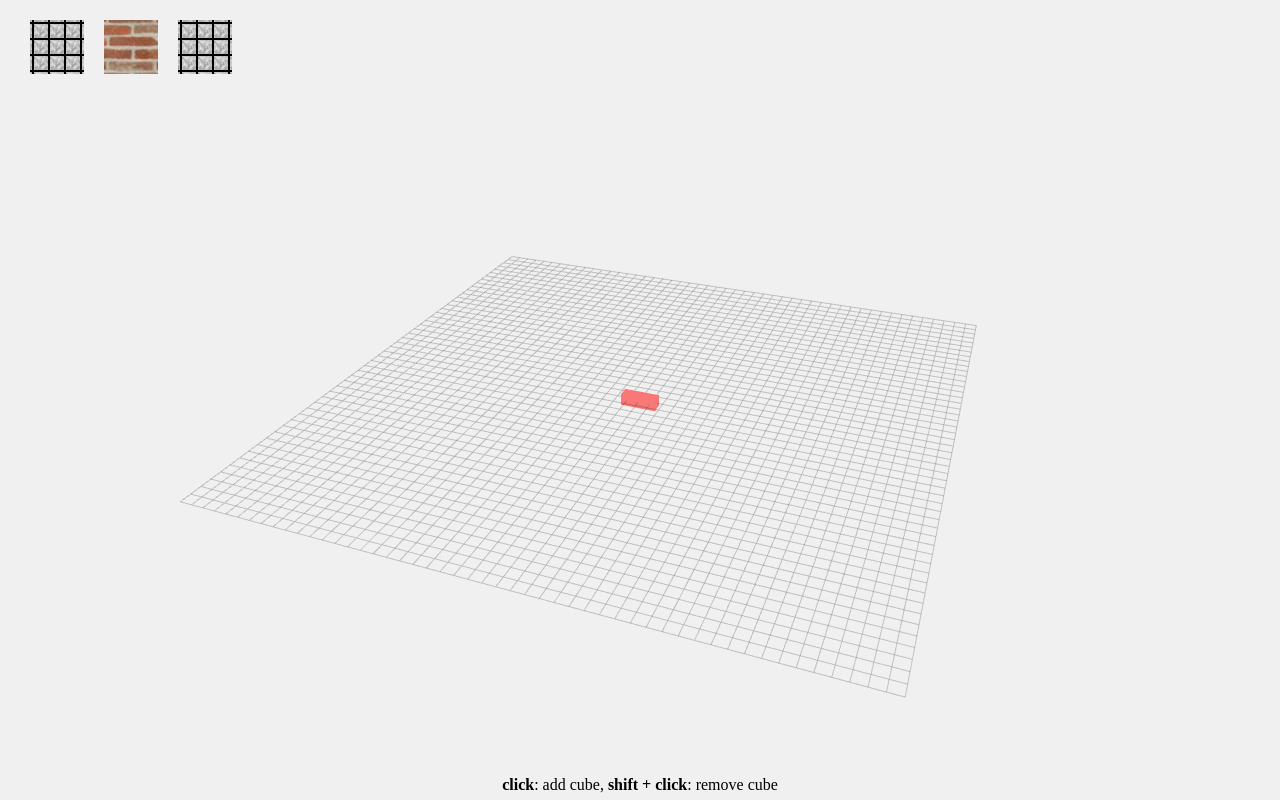
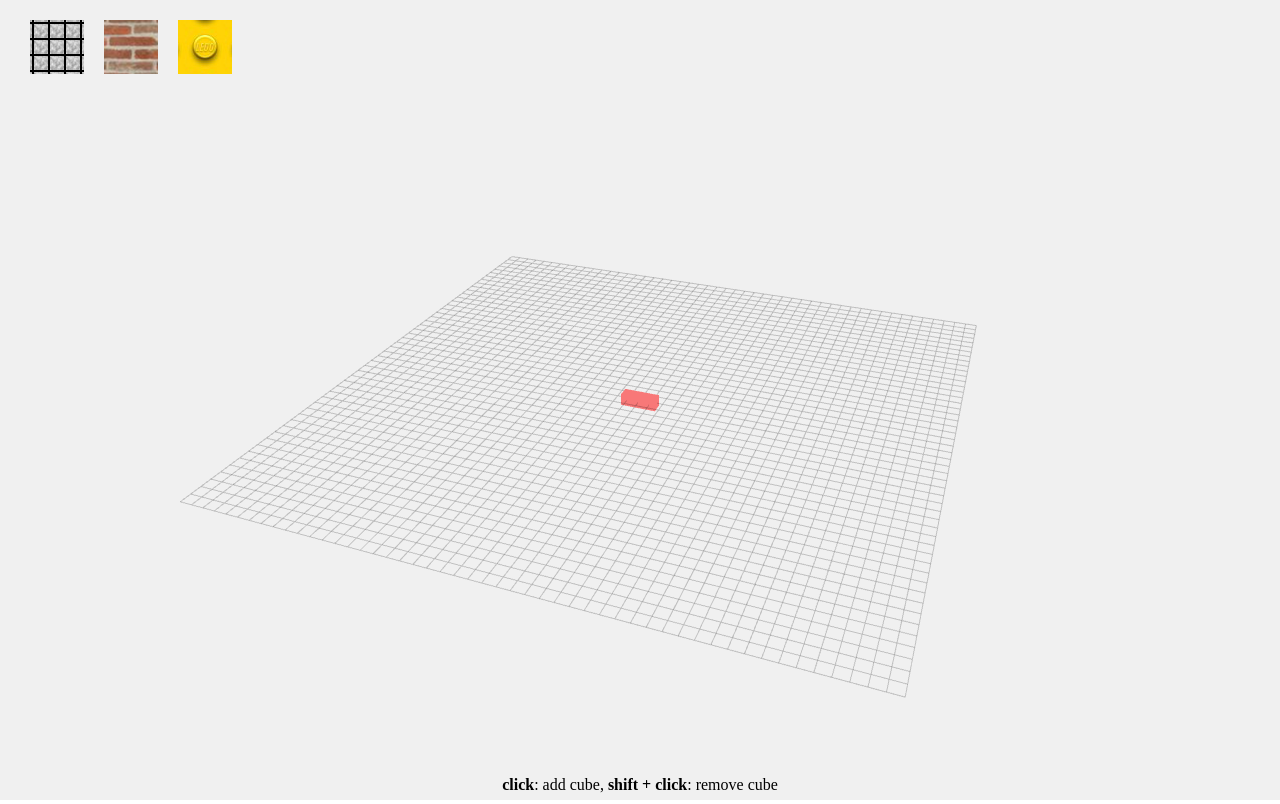
Before and after one commit to ValeraKarimov/lego, a plain HTML site: page index.html in a window 1280 px wide. Shown: the top 804 px of the page. Drawn offline with Linux system fonts and the light colour scheme.

Commit message:
Add files via upload

```diff
--- a/index.html
+++ b/index.html
@@ -9,7 +9,7 @@
 	<div class="carousel">
 		<div class="item" data-texture="img/square-outline-textured.png"></div>
 		<div class="item" data-texture="img/337399.jpg"></div>
-		<div class="item" data-texture="img/square-outline-textured.png"></div>
+		<div class="item" data-texture="img/lego.png"></div>
 	</div>
 
 	<script src="js/three.js"></script>
```
